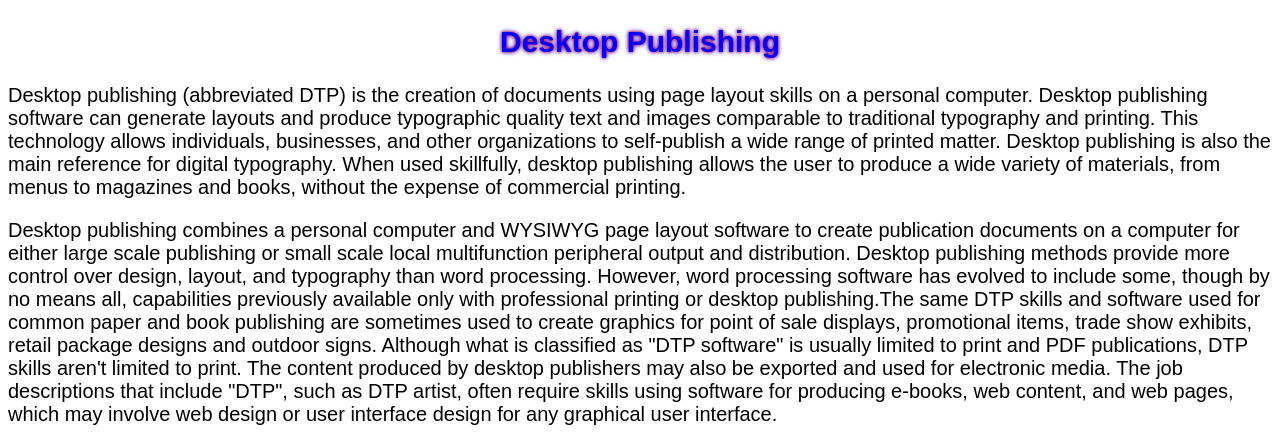
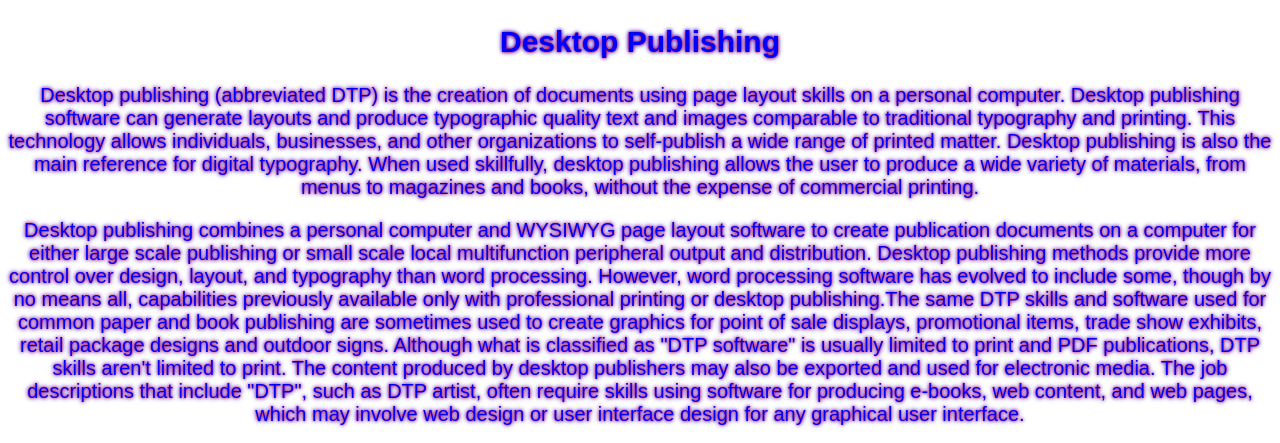
Before and after one commit to JessicahM/Boring-lecture, a plain HTML site: page boring-lecture.html in a window 1280 px wide. Shown: the top 443 px of the page. Drawn offline with Linux system fonts and the light colour scheme; grey boxes are pictures that could not be loaded.

Commit message:
commit with div and span

```diff
--- a/boring-lecture.html
+++ b/boring-lecture.html
@@ -4,10 +4,12 @@
     <link href="css/boring.css" rel="stylesheet" type="text/css">
     <title>boring lecture</title>
       <body>
-      <h2 class="intro">Desktop Publishing</h2>
-      <p class="intro">Desktop publishing (abbreviated DTP) is the creation of documents using page layout skills on a personal computer. Desktop publishing software can generate layouts and produce typographic quality text and images comparable to traditional typography and printing. This technology allows individuals, businesses, and other organizations to self-publish a wide range of printed matter. Desktop publishing is also the main reference for digital typography. When used skillfully, desktop publishing allows the user to produce a wide variety of materials, from menus to magazines and books, without the expense of commercial printing.</p>
+      <div class="intro">
+      <h2>Desktop Publishing</h2>
+      <p>Desktop publishing (abbreviated DTP) is the creation of documents using page layout skills on a personal computer. Desktop publishing software can generate layouts and produce typographic quality text and images comparable to traditional typography and printing. This technology allows individuals, businesses, and other organizations to self-publish a wide range of printed matter. Desktop publishing is also the main reference for digital typography. When used skillfully, desktop publishing allows the user to produce a wide variety of materials, from menus to magazines and books, without the expense of commercial printing.</p>
 
-       <p class="intro">Desktop publishing combines a personal computer and WYSIWYG page layout software to create publication documents on a computer for either large scale publishing or small scale local multifunction peripheral output and distribution. Desktop publishing methods provide more control over design, layout, and typography than word processing. However, word processing software has evolved to include some, though by no means all, capabilities previously available only with professional printing or desktop publishing.The same DTP skills and software used for common paper and book publishing are sometimes used to create graphics for point of sale displays, promotional items, trade show exhibits, retail package designs and outdoor signs. Although what is classified as "DTP software" is usually limited to print and PDF publications, DTP skills aren't limited to print. The content produced by desktop publishers may also be exported and used for electronic media. The job descriptions that include "DTP", such as DTP artist, often require skills using software for producing e-books, web content, and web pages, which may involve web design or user interface design for any graphical user interface.</p>
+       <p>Desktop publishing combines a personal computer and WYSIWYG page layout software to create publication documents on a computer for either large scale publishing or small scale local multifunction peripheral output and distribution. Desktop publishing methods provide more control over design, layout, and typography than word processing. However, word processing software has evolved to include some, though by no means all, capabilities previously available only with professional printing or desktop publishing.The same DTP skills and software used for common paper and book publishing are sometimes used to create graphics for point of sale displays, promotional items, trade show exhibits, retail package designs and outdoor signs. Although what is classified as "DTP software" is usually limited to print and PDF publications, DTP skills aren't limited to print. The content produced by desktop publishers may also be exported and used for electronic media. The job descriptions that include "DTP", such as DTP artist, often require skills using software for producing e-books, web content, and web pages, which may involve web design or user interface design for any graphical user interface.</p>
+       </div>
          <img src="http://0.tqn.com/d/desktoppub/1/L/b/p/3/RansomNote.png" class="intro">
 
       <p>Lorem ipsum dolor sit amet, consectetuer adipiscing elit. Aenean commodo ligula eget dolor. Aenean massa. Cum sociis natoque penatibus et magnis dis parturient montes, nascetur ridiculus mus. Donec quam felis, ultricies nec, pellentesque eu, pretium quis, sem. Nulla consequat massa quis enim. Donec pede justo, fringilla vel, aliquet nec, vulputate eget, arcu. In enim justo, rhoncus ut, imperdiet a, venenatis vitae, justo. Nullam dictum felis eu pede mollis pretium. Integer tincidunt. Cras dapibus. Vivamus elementum semper nisi. Aenean vulputate eleifend tellus. Aenean leo ligula, porttitor eu, consequat vitae, eleifend ac, enim. Aliquam lorem ante, dapibus in, viverra quis, feugiat a, tellus. Phasellus viverra nulla ut metus varius laoreet. Quisque rutrum. Aenean imperdiet. Etiam ultricies nisi vel augue. Curabitur ullamcorper ultricies nisi. Nam eget dui. Etiam rhoncus. Maecenas tempus, tellus eget condimentum rhoncus, sem quam semper libero, sit amet adipiscing sem neque sed ipsum. Nam quam nunc, blandit vel, luctus pulvinar, hendrerit id, lorem. Maecenas nec odio et ante tincidunt tempus. Donec vitae sapien ut libero venenatis faucibus. Nullam quis ante. Etiam sit amet orci eget eros faucibus tincidunt. Duis leo. Sed fringilla mauris sit amet nibh. Donec sodales sagittis magna. Sed consequat, leo eget bibendum sodales, augue velit cursus nunc,</p>
--- a/css/boring.css
+++ b/css/boring.css
@@ -1,17 +1,10 @@
-h2.intro {
+.intro {
 	font-size: 30px;
 	font-family: sans-serif;
 	color: blue;
 	text-align: center;
     text-shadow: 0 0 3px #FF0000, 0 0 5px #0000FF;
-}
-
-p.intro {
     font-family: sans-serif;
     font-size: 20px;
-
-}
-
-img.intro {
 	border-radius: 80px;
 }
```
